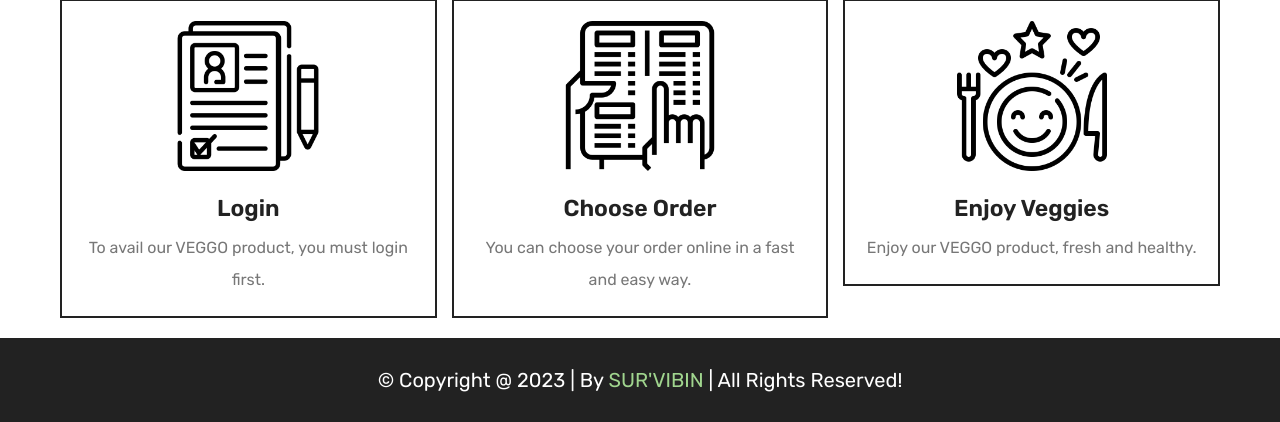
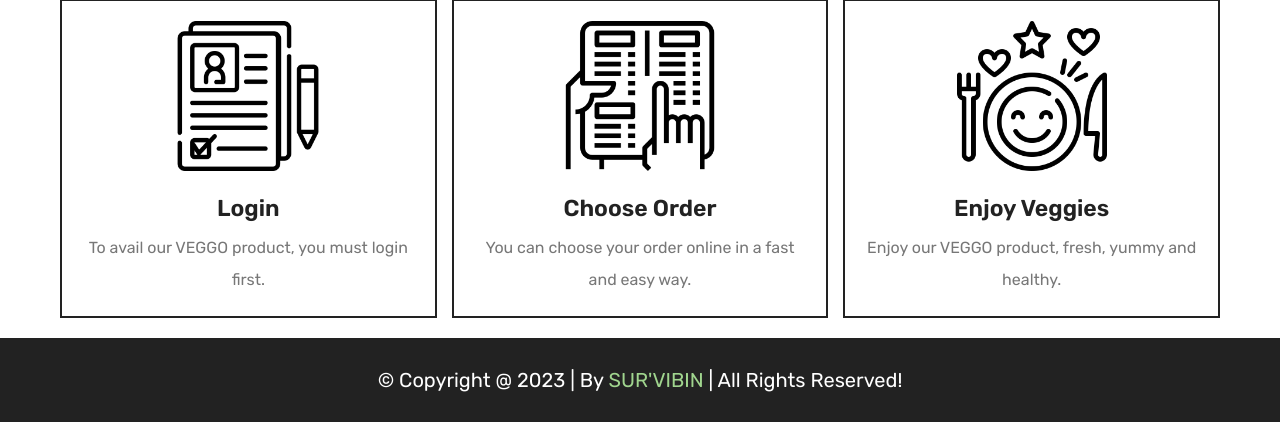
Before and after one commit to christiankit08/veggo, a PHP site: page /about.php in a window 1280 px wide. Shown: the part 865-1287 px from the top of the page. Run offline with PHP 8.4, Linux system fonts and the light colour scheme; data that the repository does not hold is empty; some libraries are stand-ins or nearby versions.

Commit message:
insert details on box simple steps

```diff
--- a/about.php
+++ b/about.php
@@ -80,7 +80,7 @@ if(isset($_SESSION['user_id'])){
       <div class="box">
          <img src="images/step-3.png" alt="">
          <h3>Enjoy Veggies</h3>
-         <p>Enjoy our VEGGO product, fresh and healthy.</p>
+         <p>Enjoy our VEGGO product, fresh, yummy and healthy.</p>
       </div>
 
    </div>
```
